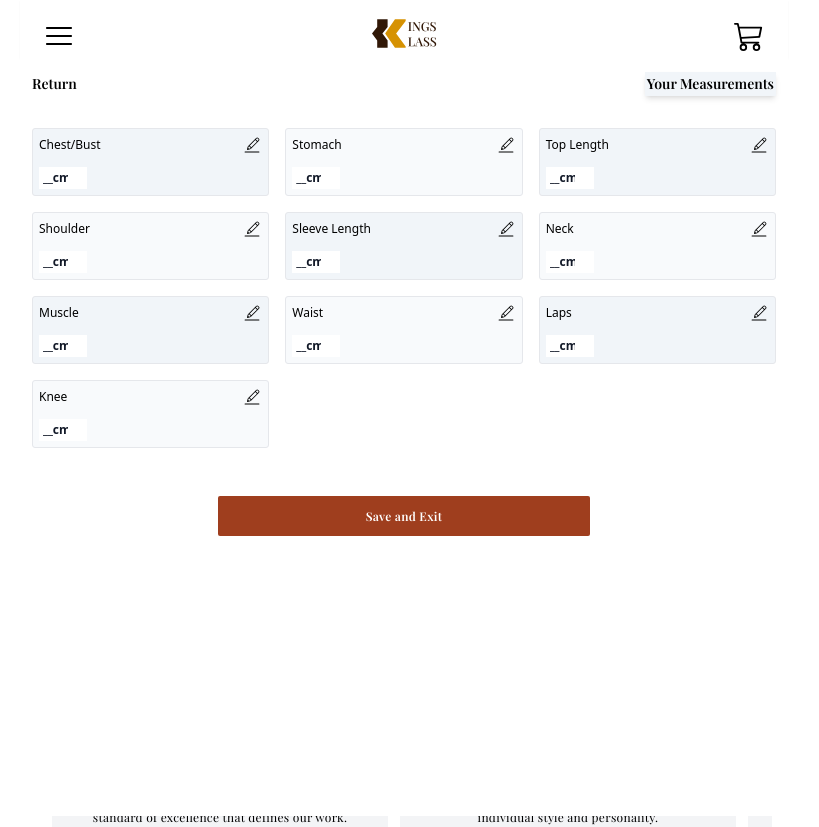
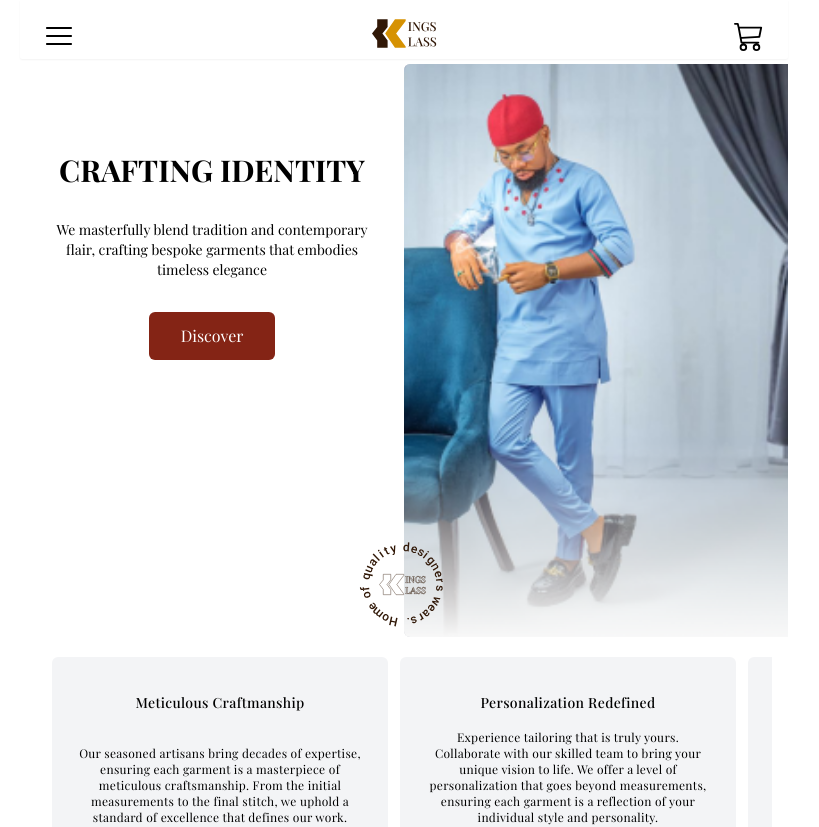
Before and after one commit to itsoluwatobby/KingKlass, a React (Vite) app: page / in a window 1280 px wide. Shown: the top 827 px of the page, without its empty margins (236-1055 px from the left). Built offline with nearby package versions, Linux system fonts and the light colour scheme; a web font is replaced by a local one.

Commit message:
Update Measurements.tsx

```diff
--- a/src/components/modals/Measurements.tsx
+++ b/src/components/modals/Measurements.tsx
@@ -44,7 +44,7 @@ export const Measurements = () => {
   }, [isError])
 
   return (
-    <section className={`${toggleNav.modalType !== "measurements" ? 'fixed' : 'hidden'} bg-white midscreen:w-full w-full md:w-[60%] min-h-[95vh] mt-14 z-50 duration-300`}>
+    <section className={`${toggleNav.modalType === "measurements" ? 'fixed' : 'hidden'} bg-white midscreen:w-full w-full md:w-[60%] min-h-[95vh] mt-14 z-50 duration-300`}>
       <div className={`px-3 py-2 relative flex flex-col gap-y-6 w-full min-h-[88vh]`}>
         <div className="flex items-center justify-between py-2 font-semibold">
           <span
```
